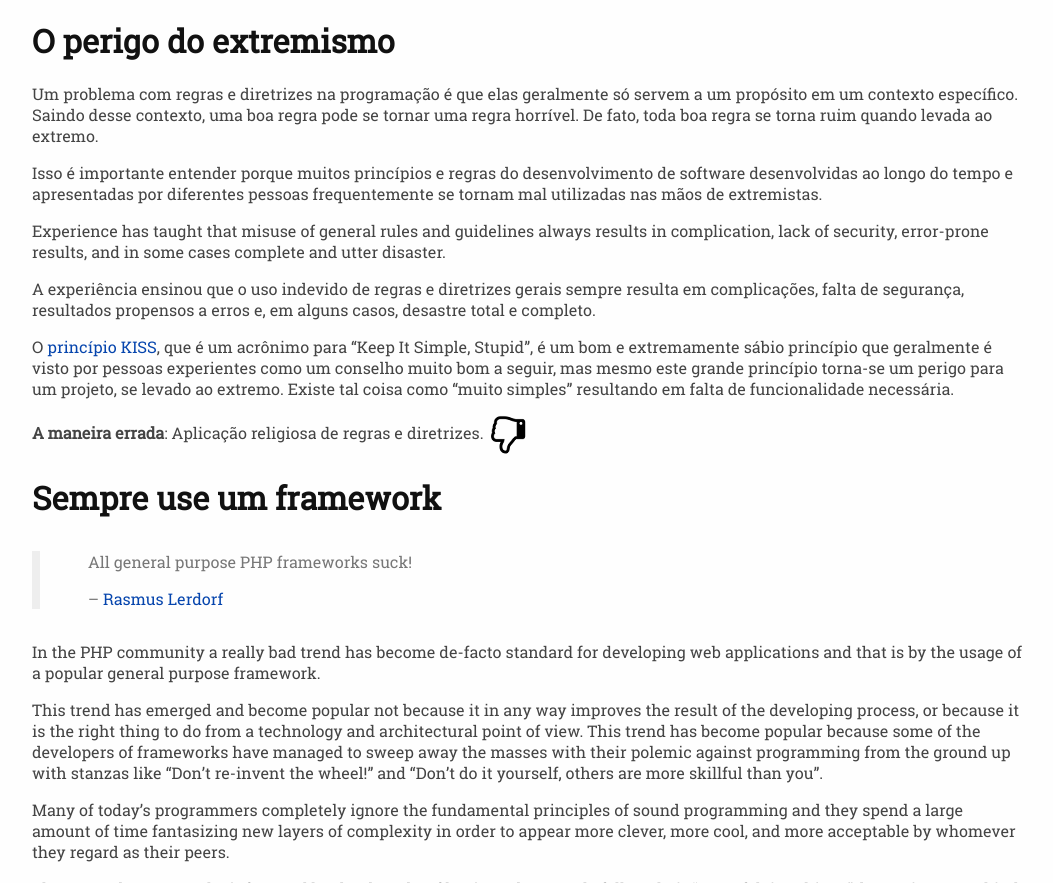
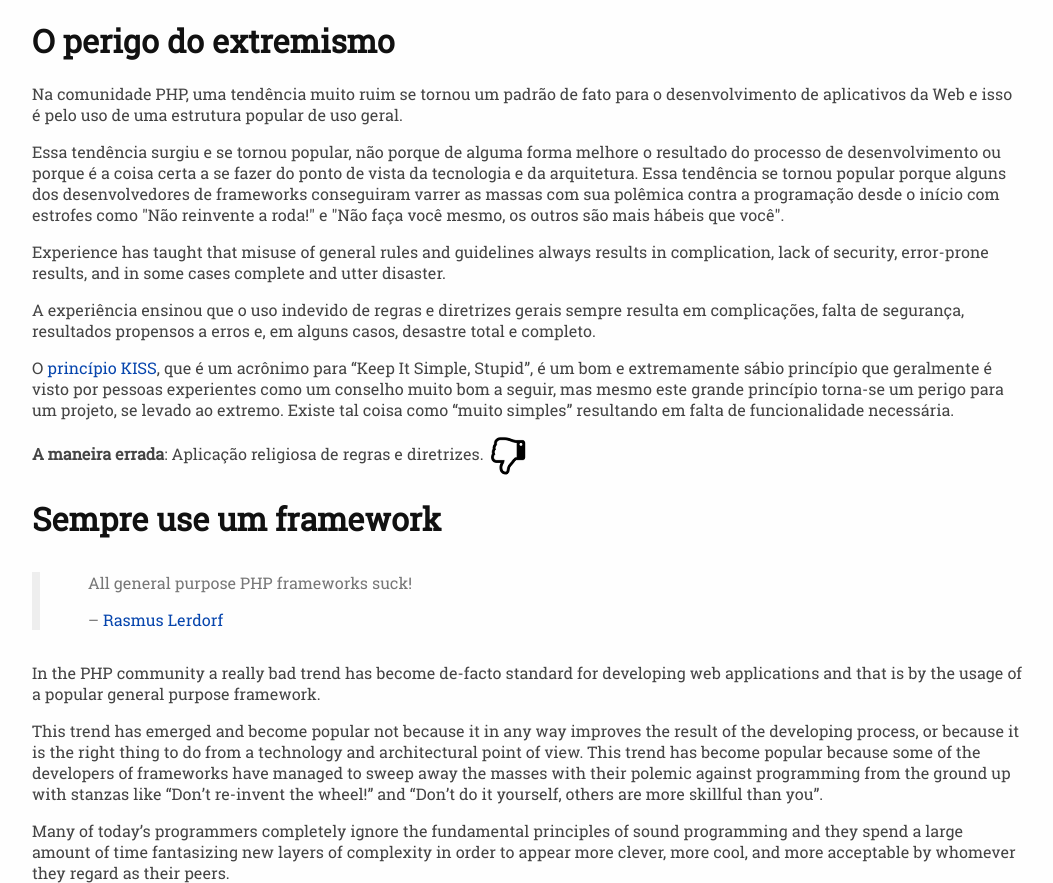
Before and after one commit to unixdigest/phpthewrongway, a plain HTML site: page docs/pt_br/index.html in a window 1280 px wide. Shown: the part 1600-2483 px from the top of the page, without its empty margins (112-1165 px from the left). Drawn offline with Linux system fonts and the light colour scheme.

Commit message:
Update index.html

```diff
--- a/docs/pt_br/index.html
+++ b/docs/pt_br/index.html
@@ -62,8 +62,8 @@
 <li><a href="http://www.phpthewrongway.com/tr/">Türkçe</a></li>
 </ul>
 <h1 id="o-perigo-do-extremismo">O perigo do extremismo</h1>
-<p>Um problema com regras e diretrizes na programação é que elas geralmente só servem a um propósito em um contexto específico. Saindo desse contexto, uma boa regra pode se tornar uma regra horrível. De fato, toda boa regra se torna ruim quando levada ao extremo.</p>
-<p>Isso é importante entender porque muitos princípios e regras do desenvolvimento de software desenvolvidas ao longo do tempo e apresentadas por diferentes pessoas frequentemente se tornam mal utilizadas nas mãos de extremistas.</p>
+<p> Na comunidade PHP, uma tendência muito ruim se tornou um padrão de fato para o desenvolvimento de aplicativos da Web e isso é pelo uso de uma estrutura popular de uso geral. </p>
+<p> Essa tendência surgiu e se tornou popular, não porque de alguma forma melhore o resultado do processo de desenvolvimento ou porque é a coisa certa a se fazer do ponto de vista da tecnologia e da arquitetura. Essa tendência se tornou popular porque alguns dos desenvolvedores de frameworks conseguiram varrer as massas com sua polêmica contra a programação desde o início com estrofes como "Não reinvente a roda!" e "Não faça você mesmo, os outros são mais hábeis que você". </p>
 <p>Experience has taught that misuse of general rules and guidelines always results in complication, lack of security, error-prone results, and in some cases complete and utter disaster.</p>
 <p>A experiência ensinou que o uso indevido de regras e diretrizes gerais sempre resulta em complicações, falta de segurança, resultados propensos a erros e, em alguns casos, desastre total e completo.</p>
 <p>O <a href="https://en.wikipedia.org/wiki/KISS_principle">princípio KISS</a>, que é um acrônimo para “Keep It Simple, Stupid”, é um bom e extremamente sábio princípio que geralmente é visto por pessoas experientes como um conselho muito bom a seguir, mas mesmo este grande princípio torna-se um perigo para um projeto, se levado ao extremo. Existe tal coisa como “muito simples” resultando em falta de funcionalidade necessária.</p>
```
